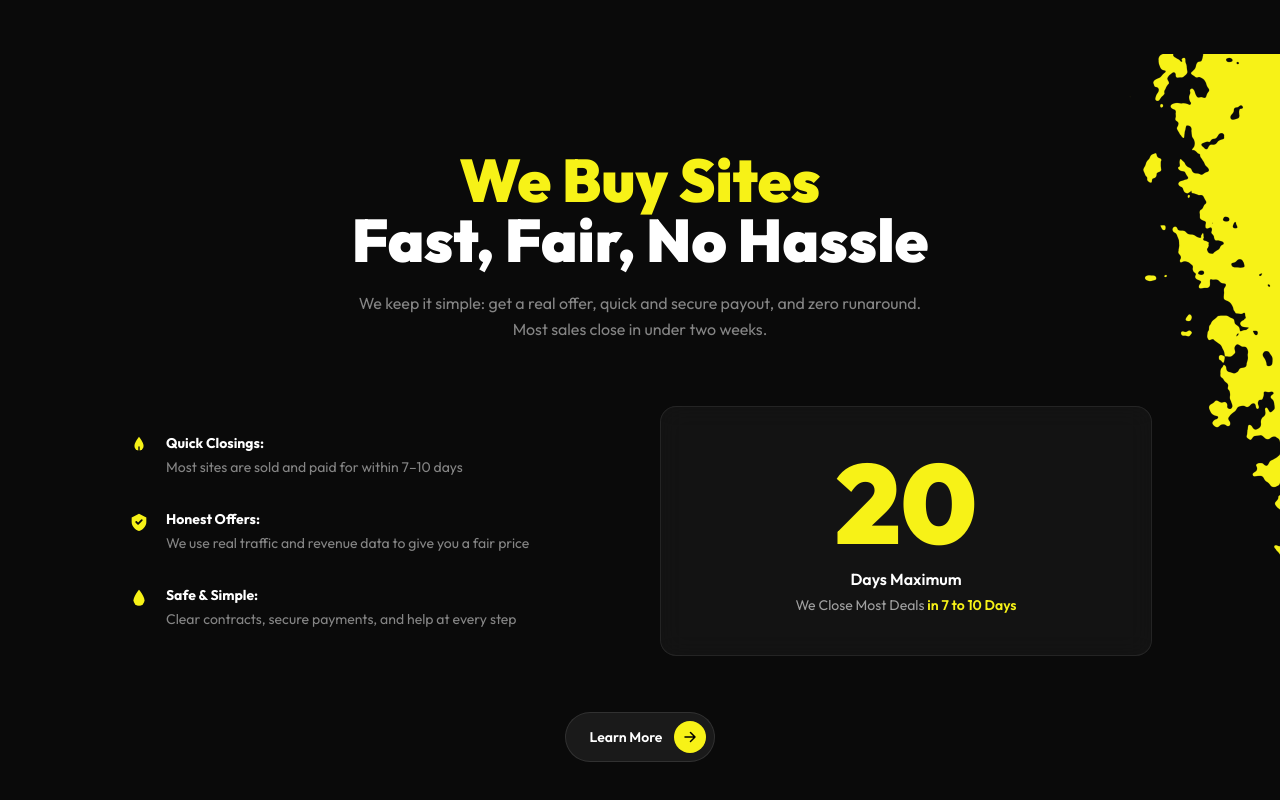
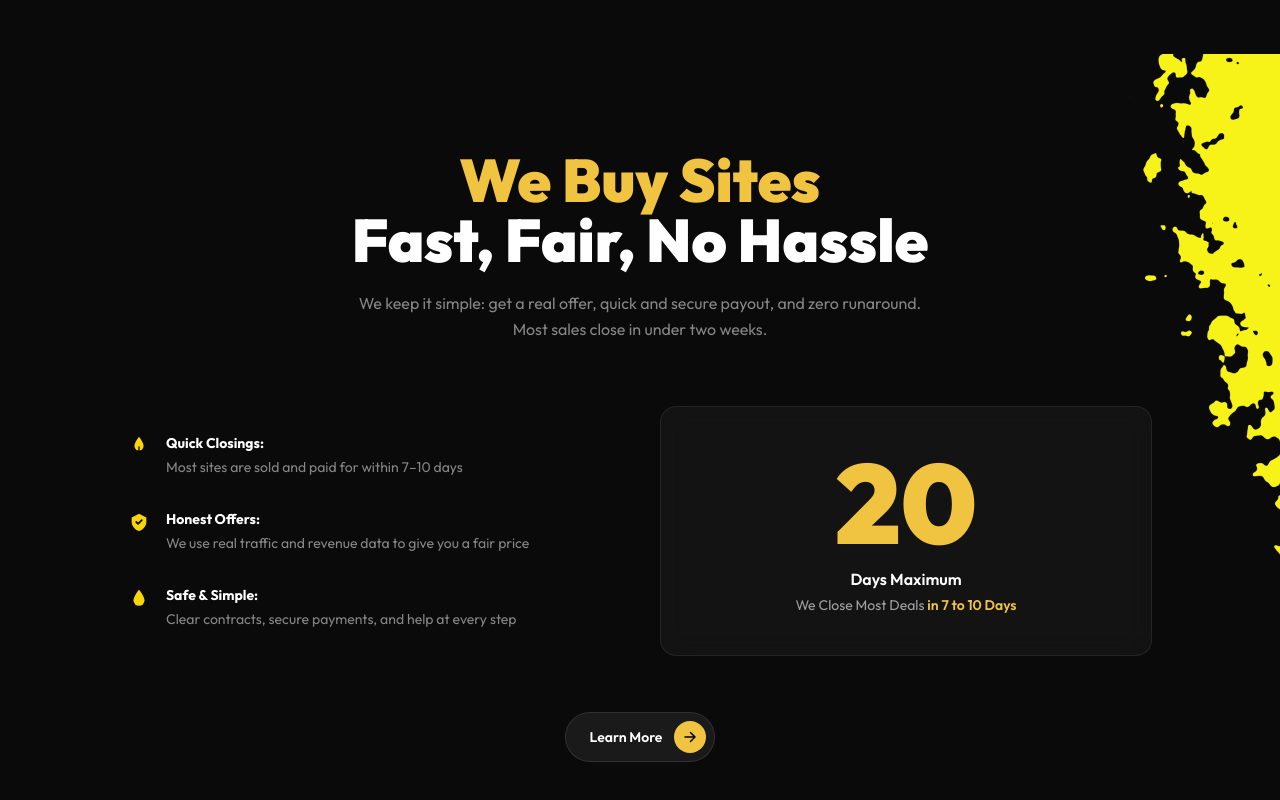
Before and after one commit to efodthe2nd/clearwater, a Next.js app: page / in a window 1280 px wide. Shown: the part 1553-2353 px from the top of the page. Built offline with nearby package versions, Linux system fonts and the light colour scheme.

Commit message:
update colors

```diff
--- a/app/components/contact/ContactHero.tsx
+++ b/app/components/contact/ContactHero.tsx
@@ -16,10 +16,10 @@ export default function ContactHero() {
         <h1 className="text-white font-bold text-4xl md:text-5xl mb-8">
           Contact Us
         </h1>
-        <p className="text-white/60 text-base leading-relaxed font-mono">
+        <p className="text-white/60 text-base leading-relaxed">
           Have a question, partnership idea, or just want to say hello?
         </p>
-        <p className="text-white/60 text-base leading-relaxed font-mono mt-2">
+        <p className="text-white/60 text-base leading-relaxed mt-2">
           Fill out the form below and we'll get back to you as soon as we can or drop an email.
         </p>
       </div>
--- a/app/components/home/WeBuySitesSection.tsx
+++ b/app/components/home/WeBuySitesSection.tsx
@@ -2,7 +2,7 @@ const features = [
   {
     icon: (
       <svg width="22" height="22" viewBox="0 0 24 24" fill="none">
-        <path d="M12 2s-5 6-5 10a5 5 0 0010 0c0-4-5-10-5-10z" fill="#F7F217"/>
+        <path d="M12 2s-5 6-5 10a5 5 0 0010 0c0-4-5-10-5-10z" fill="#fbd405"/>
         <line x1="12" y1="17" x2="12" y2="13" stroke="#0a0a0a" strokeWidth="1.5" strokeLinecap="round"/>
       </svg>
     ),
@@ -12,7 +12,7 @@ const features = [
   {
     icon: (
       <svg width="22" height="22" viewBox="0 0 24 24" fill="none">
-        <path d="M12 3L4 7v5c0 4.418 3.582 8.618 8 9.9C16.418 20.618 20 16.418 20 12V7L12 3z" fill="#F7F217"/>
+        <path d="M12 3L4 7v5c0 4.418 3.582 8.618 8 9.9C16.418 20.618 20 16.418 20 12V7L12 3z" fill="#fbd405"/>
         <path d="M9 12l2 2 4-4" stroke="#0a0a0a" strokeWidth="2" strokeLinecap="round" strokeLinejoin="round"/>
       </svg>
     ),
@@ -22,7 +22,7 @@ const features = [
   {
     icon: (
       <svg width="22" height="22" viewBox="0 0 24 24" fill="none">
-        <path d="M12 3C12 3 6 10 6 14.5a6 6 0 0012 0C18 10 12 3 12 3z" fill="#F7F217"/>
+        <path d="M12 3C12 3 6 10 6 14.5a6 6 0 0012 0C18 10 12 3 12 3z" fill="#fbd405"/>
       </svg>
     ),
     title: 'Safe & Simple:',
@@ -46,7 +46,7 @@ export default function WeBuySitesSection() {
         {/* Header */}
         <div className="text-center mb-16">
           <h2 className="font-black leading-tight">
-            <span className="text-[#F7F217] text-4xl md:text-6xl block">We Buy Sites</span>
+            <span className="text-[var(--yellow)] text-4xl md:text-6xl block">We Buy Sites</span>
             <span className="text-white text-4xl md:text-6xl block">Fast, Fair, No Hassle</span>
           </h2>
           <p className="text-white/50 mt-5 text-base leading-relaxed">
@@ -79,13 +79,13 @@ export default function WeBuySitesSection() {
               border: '1px solid rgba(255,255,255,0.08)',
             }}
           >
-            <span className="text-[#F7F217] font-black leading-none" style={{ fontSize: 'clamp(5rem, 12vw, 7rem)' }}>
+            <span className="text-[var(--yellow)] font-black leading-none" style={{ fontSize: 'clamp(5rem, 12vw, 7rem)' }}>
               20
             </span>
             <p className="text-white font-semibold text-base mt-2">Days Maximum</p>
             <p className="text-white/60 text-sm mt-1">
               We Close Most Deals{' '}
-              <span className="text-[#F7F217] font-semibold">in 7 to 10 Days</span>
+              <span className="text-[var(--yellow)] font-semibold">in 7 to 10 Days</span>
             </p>
           </div>
         </div>
@@ -94,10 +94,10 @@ export default function WeBuySitesSection() {
         <div className="flex justify-center mt-14">
           <a
             href="/sell"
-            className="flex items-center gap-3 bg-[#1a1a1a] border border-white/10 rounded-full pl-6 pr-2 py-2 text-white font-semibold text-sm hover:bg-[#F7F217] hover:text-black hover:border-transparent transition-all duration-300 group"
+            className="flex items-center gap-3 bg-[#1a1a1a] border border-white/10 rounded-full pl-6 pr-2 py-2 text-white font-semibold text-sm hover:bg-[var(--yellow)] hover:text-black hover:border-transparent transition-all duration-300 group"
           >
             Learn More
-            <span className="w-8 h-8 rounded-full bg-[#F7F217] text-black flex items-center justify-center group-hover:bg-black group-hover:text-[#F7F217] transition-all duration-300">
+            <span className="w-8 h-8 rounded-full bg-[var(--yellow)] text-black flex items-center justify-center group-hover:bg-black group-hover:text-[var(--yellow)] transition-all duration-300">
               <svg width="14" height="14" viewBox="0 0 14 14" fill="none">
                 <path d="M2 7H12M12 7L7.5 2.5M12 7L7.5 11.5" stroke="currentColor" strokeWidth="1.5" strokeLinecap="round" strokeLinejoin="round"/>
               </svg>
--- a/tailwind.config.js
+++ b/tailwind.config.js
@@ -11,7 +11,7 @@ module.exports = {
       },
       colors: {
         yellow: {
-          brand: '#E8FF00',
+          brand: '#fbd305',
         },
       },
     },
```
